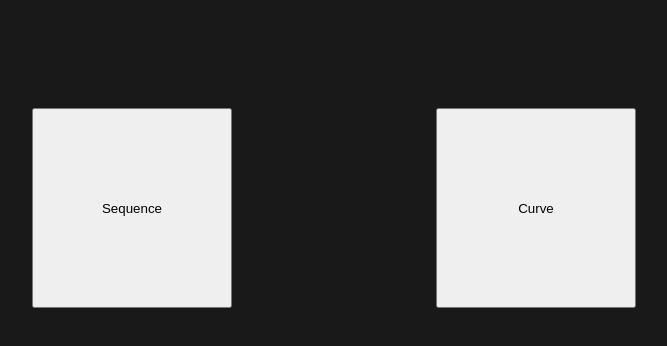
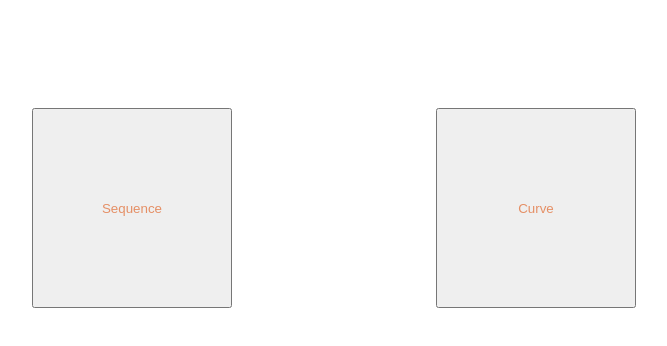
Before and after one commit to johste/johste.github.io, a plain HTML site: page index.html in a window 1280 px wide. Shown: the whole page, without its empty margins (76-743 px from the left). Drawn offline with Linux system fonts and the light colour scheme.

Commit message:
Add files via upload
added button color

```diff
--- a/style.css
+++ b/style.css
@@ -1,5 +1,5 @@
 body{
-	background-color: #191919;
+	color: #191919;
 
 }
 
@@ -7,4 +7,5 @@ button {
 	width: 200px;
 	height: 200px;
 	margin: 100px;
+	color: #E58F65;
 }
```
